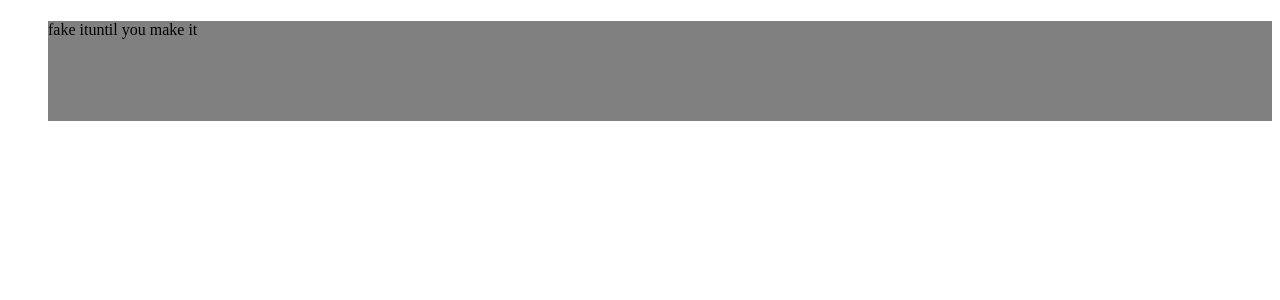
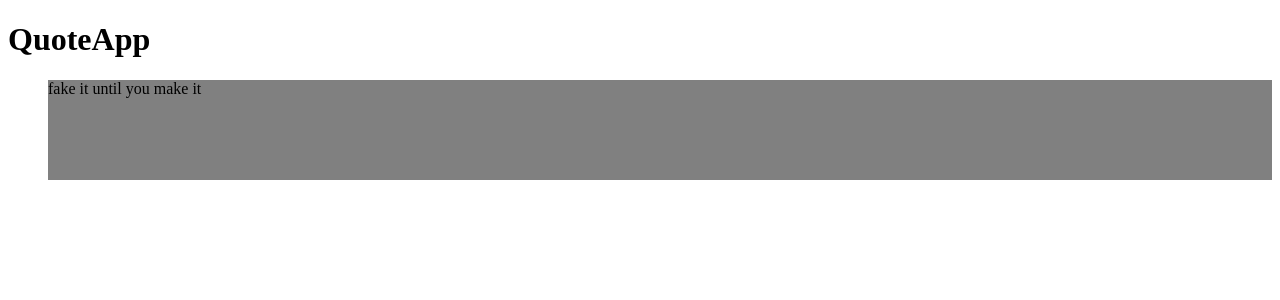
Before and after one commit to IsaiahKe/QuoteApp, an Angular app: page / in a window 1280 px wide. Shown: the top 300 px of the page. Built offline with nearby package versions, Linux system fonts and the light colour scheme.

Commit message:
Add delete function div

```diff
--- a/src/app/app.component.ts
+++ b/src/app/app.component.ts
@@ -7,6 +7,16 @@ import { Quote } from './quote';
   styleUrls: ['./app.component.css']
 })
 export class AppComponent {
-  title = 'QuoteApp';
-  quotes:Quote[]=[new Quote(3,4,"fake ituntil you make it",new Date(2021,7,16),"martin Luther","Morara")]
+  appName = 'QuoteApp';
+  quotes:Quote[]=[new Quote(0,0,"fake it until you make it",new Date(2021,7,16),"martin Luther","Morara")]
+  constructor(){}
+
+  deleteQuote(index:any){
+    this.quotes.splice(index,1);
+  }
+  ngOnInit(): void {
+    //Called after the constructor, initializing input properties, and the first call to ngOnChanges.
+    //Add 'implements OnInit' to the class.
+
+  }
 }
```
